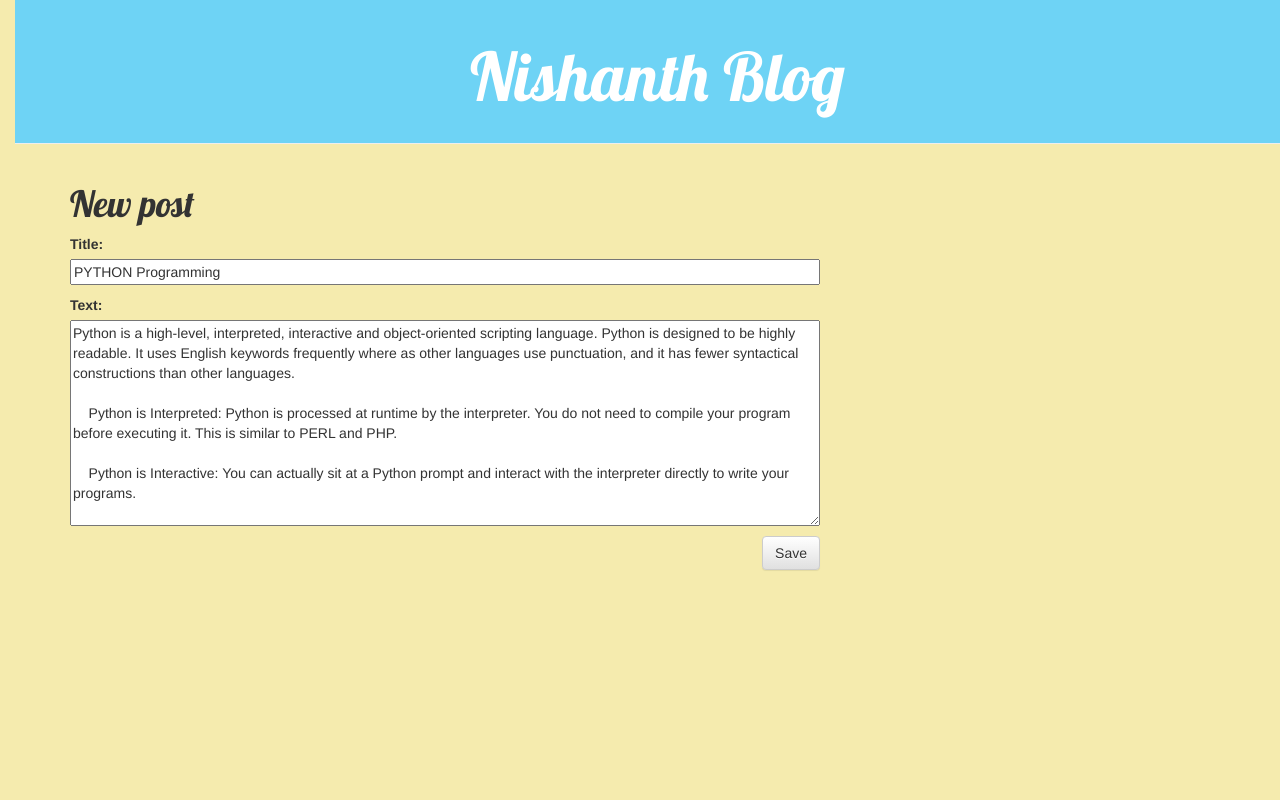
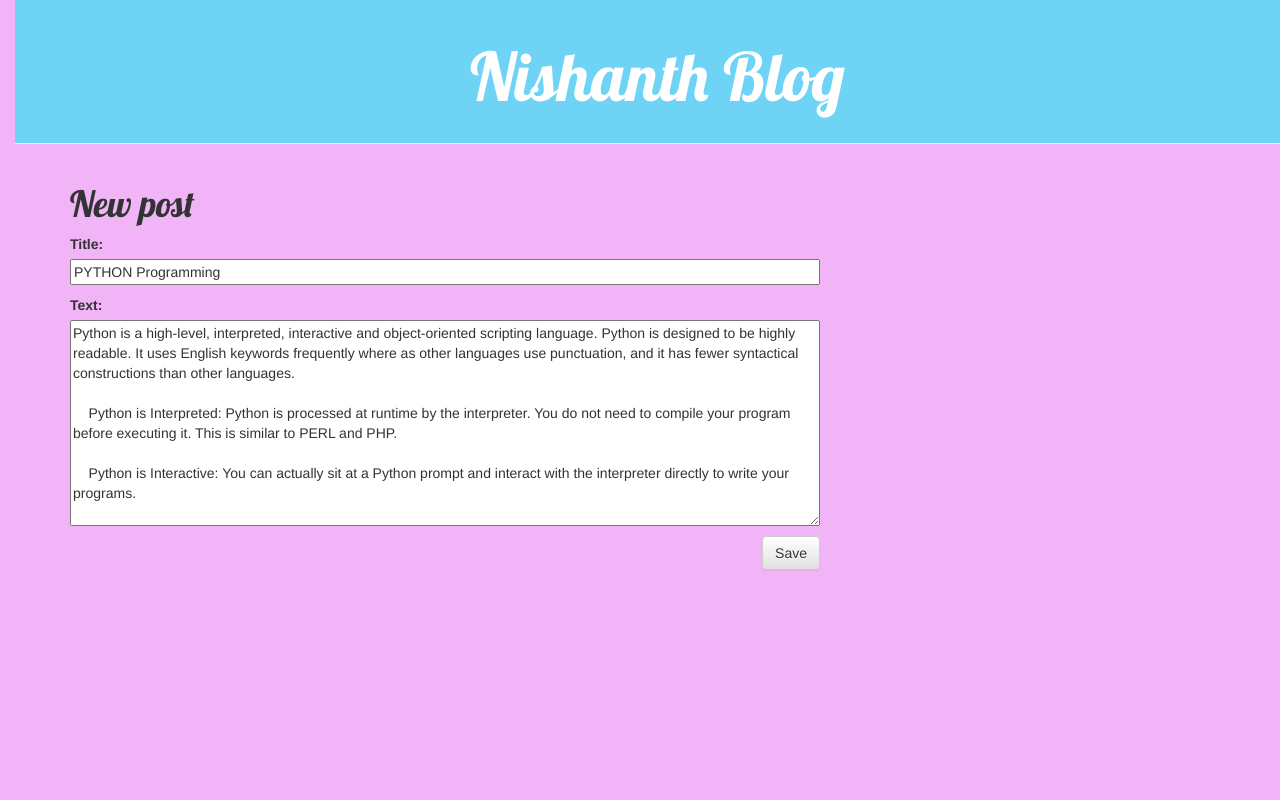
Before and after one commit to Nishanth303/first-blog, a Django app: page /post/1/edit/ in a window 1280 px wide. Run offline with Django 3.2, Linux system fonts and the light colour scheme; data comes from the database, SQL or seed files in the repository; some libraries are stand-ins or nearby versions.

Commit message:
edit my html.

```diff
--- a/myproject/blog/static/css/blog.css
+++ b/myproject/blog/static/css/blog.css
@@ -4,8 +4,8 @@ h1 a {
 }
 
 body {
-	background-color: #F5EBAE;
-    padding-left: 15px;
+	background-color: #F1B5F7;
+	padding-left: 15px;
 }
 
 .page-header {
--- a/myproject/blog/templates/blog/base.html
+++ b/myproject/blog/templates/blog/base.html
@@ -7,7 +7,8 @@
         <link rel="stylesheet" href="{% static 'css/blog.css' %}">
         <link href="//fonts.googleapis.com/css?family=Lobster&subset=latin,latin-ext" rel="stylesheet" type="text/css">
     </head>
-    <body>
+     <body>
+
         <div class="page-header">
         {% if user.is_authenticated %}
         <a href="{% url 'post_new' %}" class="top-menu"><span class="glyphicon glyphicon-plus"></span></a>
```
Also changed, not shown: myproject/blog/static/blog/DSC_0186.JPG (added).
